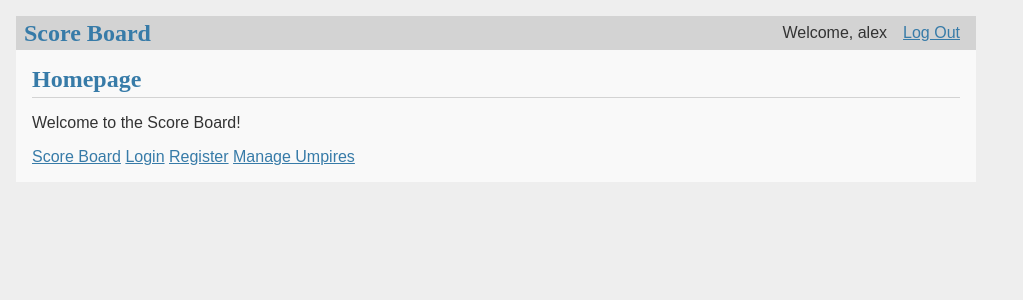
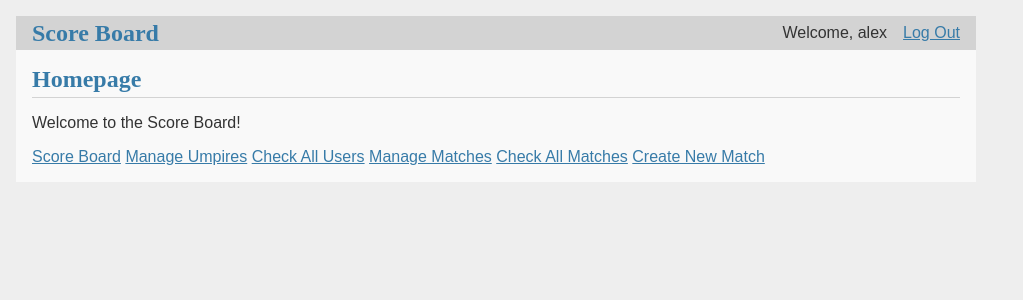
Before and after one commit to alex1792/Scoreboard, a Flask app: page / in a window 1280 px wide. Shown: the top 300 px of the page, without its empty margins (0-1023 px from the left). Run offline with Flask 3, Linux system fonts and the light colour scheme; a user stored in the database is signed in; data comes from the database, SQL or seed files in the repository; both versions use the stored data as it was after the commit.

Commit message:
0408 Commit
update several functions, and wrapped the query functions into Database class.

```diff
--- a/app/__init__.py
+++ b/app/__init__.py
@@ -3,7 +3,9 @@
 from config import Config
 from flask_login import LoginManager, current_user
 from .db import Database, User
-from .routes import home_blueprint, scoreboard_blueprint, umpire_blueprint, admin_blueprint, users_blueprint
+from .routes import (home_blueprint, scoreboard_blueprint, umpire_blueprint,
+                     admin_blueprint, users_blueprint, match_blueprint,
+                     manage_match_blueprint, create_match_blueprint, clear_all_match_blueprint)
 from .extensions import socketio
 
 def create_app(config_class=Config):
@@ -41,6 +43,10 @@
     app.register_blueprint(umpire_blueprint)
     app.register_blueprint(admin_blueprint)
     app.register_blueprint(users_blueprint)
+    app.register_blueprint(match_blueprint)
+    app.register_blueprint(manage_match_blueprint)
+    app.register_blueprint(create_match_blueprint)
+    app.register_blueprint(clear_all_match_blueprint)
     from . import auth
     app.register_blueprint(auth.bp)
 
--- a/app/blueprints.py
+++ b/app/blueprints.py
@@ -5,3 +5,7 @@
 umpire_blueprint = Blueprint('umpire_blueprint', __name__, template_folder='templates')
 admin_blueprint = Blueprint('admin_blueprint', __name__, template_folder='templates')
 users_blueprint = Blueprint('users_blueprint', __name__, template_folder='templates')
+match_blueprint = Blueprint('match_blueprint', __name__, template_folder='templates')
+manage_match_blueprint = Blueprint('manage_match_blueprint', __name__, template_folder='templates')
+create_match_blueprint = Blueprint('create_match_blueprint', __name__, template_folder='templates')
+clear_all_match_blueprint = Blueprint('clear_all_match_blueprint', __name__, template_folder='templates')
--- a/app/db.py
+++ b/app/db.py
@@ -16,6 +16,7 @@
     # constructor
     def __init__(self, db_name):
         self.conn = sqlite3.connect(db_name)
+        self.conn.row_factory = sqlite3.Row # 這行可以解決我把一些query function封裝在Database class中後 在routes.py中沒辦法顯示的問題
         self.cursor = self.conn.cursor()
         self.init_users()
         self.init_db()
@@ -67,14 +68,6 @@
         self.add_player('Player1')
         self.add_player('Player2')
 
-        self.cursor.execute('SELECT id FROM players WHERE name = ?', ('Player1',))
-        p1_id = self.cursor.fetchone()[0]
-
-        self.cursor.execute('SELECT id FROM players WHERE name = ?', ('Player2',))
-        p2_id = self.cursor.fetchone()[0]
-
-        # create a new game
-        self.add_match(p1_id, p2_id)
         self.conn.commit()
 
     # add player into table players
@@ -155,13 +148,49 @@
         else:
             return None
 
+    # get user id by username
+    def get_user_id_by_username(self, username):
+        query = 'SELECT id FROM users WHERE username=?'
+        self.cursor.execute(query, (username,))
+        row = self.cursor.fetchone()
+        print(row)
+        if row:
+            return row['id']
+        else:
+            return None
+
     # set user as umpire or not
     def set_umpire(self, username, is_umpire):
         self.cursor.execute('UPDATE users SET is_judge = ? WHERE username = ?', (is_umpire, username,))
+        self.conn.commit()
 
     # close database when terminate
     def close(self):
         self.conn.close()
 
+    # delete match by match_id
+    def clear_match_by_id(self, match_id):
+        query = 'DELETE FROM matches WHERE id=' + str(match_id)
+        self.cursor.execute(query)
+        self.conn.commit()
+
+    # delete all match
+    def clear_all_match(self):
+        query = 'DELETE FROM matches'
+        self.cursor.execute(query)
+        self.conn.commit()
+
+    # get all match
+    def get_all_match(self):
+        query = 'SELECT * FROM matches'
+        self.cursor.execute(query)
+        return self.cursor.fetchall()
+
+    # get all users
+    def get_all_users(self):
+        query = 'SELECT * FROM users'
+        self.cursor.execute(query)
+        return self.cursor.fetchall()
+
 def load_user(user_id):
     return Database.get_user(user_id)
--- a/app/routes.py
+++ b/app/routes.py
@@ -2,7 +2,9 @@
 import sqlite3
 from flask import Flask, render_template, redirect, url_for, request
 from flask_login import current_user, login_required
-from .blueprints import home_blueprint, scoreboard_blueprint, umpire_blueprint, admin_blueprint, users_blueprint
+from .blueprints import (home_blueprint, scoreboard_blueprint, umpire_blueprint,
+                         admin_blueprint, users_blueprint, match_blueprint,
+                         manage_match_blueprint, create_match_blueprint, clear_all_match_blueprint)
 from .db import Database
 from .form import ScoreForm
 from .extensions import socketio
@@ -24,6 +26,7 @@
     db_name = 'database.db'
     db = Database(db_name)
     match_info = db.get_match_info()
+    db.close()
 
     if match_info:
         player1_name = match_info['player1_name']
@@ -60,6 +63,8 @@
         # print(data)
         socketio.emit('score_update', data,namespace='/scoreboard', room=None, include_self=True)
 
+    # close database connection
+    db.close()
 
     # instead of render the page, we should use redirect
     return redirect(url_for('scoreboard_blueprint.index'))
@@ -90,10 +95,9 @@
         print(is_judge)
 
         # connect to database and update the user is_judge status
-        db = Database.get_db()
-        cursor = db.cursor()
-        cursor.execute('UPDATE users SET is_judge = ? WHERE username = ?', (is_judge, username,))
-        db.commit()
+        db = Database('database.db')
+        db.set_umpire(username, is_judge)
+        db.close()
 
         # broadcast to the user so the stataus is now changed
         data = {'username':username, 'is_judge':is_judge}
@@ -102,7 +106,6 @@
         # redirect to home
         return redirect(url_for('home_blueprint.home'))
     else:
-        # print("set_umpire()")
         return render_template('scoreboard/admin.html')
 
 @socketio.on('connect', namespace='/admin')
@@ -111,7 +114,56 @@
 
 @users_blueprint.route('/users')
 def query_users():
-    db = Database.get_db()
-    query = 'SELECT * FROM users'
-    all_users = db.execute(query).fetchall()
+    db = Database('database.db')
+    all_users = db.get_all_users()
+    db.close()
     return render_template('scoreboard/users.html', users=all_users)
+
+@manage_match_blueprint.route('/manage_match', methods=['POST', 'GET'])
+def manage_match():
+    db = Database('database.db')
+
+    if request.method == 'POST':
+        match_id = request.form['match_id']
+        db.clear_match_by_id(match_id)
+        db.close()
+        return redirect(url_for('match_blueprint.query_matches'))  # 重定向到 GET, follow PRG mode (POST/REDIRECT/GET)
+
+    else:
+        db.close()
+        return render_template('scoreboard/manage_match.html')
+
+
+@match_blueprint.route('/match')
+def query_matches():
+    db = Database('database.db')
+    all_matches = db.get_all_match()
+    db.close()
+    return render_template('scoreboard/matches.html', matches=all_matches)
+
+@create_match_blueprint.route('/create_match', methods=['POST', 'GET'])
+def create_match():
+    if request.method == 'POST':
+        player1_username = request.form['player1_username']
+        player2_username = request.form['player2_username']
+        print(player1_username)
+        print(player2_username)
+
+        # query ids of player1 and player2
+        db = Database('database.db')
+        player1_id = db.get_user_id_by_username(player1_username)
+        player2_id = db.get_user_id_by_username(player2_username)
+
+        # add match
+        db.add_match(player1_id, player2_id)
+        db.close()
+        return redirect(url_for('create_match_blueprint.create_match'))
+    else:
+        return render_template('scoreboard/create_match.html')
+
+@clear_all_match_blueprint.route('/clear_match', methods=['POST'])
+def clear_all_match():
+    db = Database('database.db')
+    db.clear_all_match()
+    db.close()
+    return redirect(url_for('manage_match_blueprint.manage_match'))
--- a/app/templates/base.html
+++ b/app/templates/base.html
@@ -1,8 +1,8 @@
 <!doctype html>
-<title>{% block title %}{% endblock %} - Flaskr</title>
+<title>{% block title %}{% endblock %} - Scoreboard</title>
 <link rel="stylesheet" href="{{ url_for('static', filename='style.css') }}">
 <nav>
-  <h1>Score Board</h1>
+  <h1><a href="http://127.0.0.1:5001/">Score Board</a></h1>
   <ul>
     {% if current_user.is_authenticated %}
       <!-- 用戶已登入，顯示用戶名和登出選項 -->
--- a/app/templates/scoreboard/admin.html
+++ b/app/templates/scoreboard/admin.html
@@ -1,7 +1,7 @@
 {% extends 'base.html' %}
 
 {% block header %}
-  <h1>{% block title %}Update User Role{% endblock %}</h1>
+    <h1>{% block title %}Update User Role{% endblock %}</h1>
 {% endblock %}
 
 {% block content %}
--- a/app/templates/scoreboard/home.html
+++ b/app/templates/scoreboard/home.html
@@ -10,9 +10,13 @@
 {% block content %}
   <p>Welcome to the Score Board!</p>
   <a href="{{ url_for('scoreboard_blueprint.index') }}">Score Board</a>
-  <a href="{{ url_for('auth.login') }}">Login</a>
-  <a href="{{ url_for('auth.register') }}">Register</a>
+  <!-- <a href="{{ url_for('auth.login') }}">Login</a>
+  <a href="{{ url_for('auth.register') }}">Register</a> -->
   {% if current_user.username == 'alex' %}
     <a href="{{url_for('admin_blueprint.set_umpire')}}">Manage Umpires</a>
+    <a href="{{url_for('users_blueprint.query_users')}}">Check All Users</a>
+    <a href="{{url_for('manage_match_blueprint.manage_match')}}">Manage Matches</a>
+    <a href="{{url_for('match_blueprint.query_matches')}}">Check All Matches</a>
+    <a href="{{url_for('create_match_blueprint.create_match')}}">Create New Match</a>
   {% endif %}
 {% endblock %}
```
Also changed, not shown: app/templates/scoreboard/create_match.html (added, +19 -0 lines), app/templates/scoreboard/manage_match.html (added, +19 -0 lines), app/templates/scoreboard/matches.html (added, +31 -0 lines), README.md, database.db.
